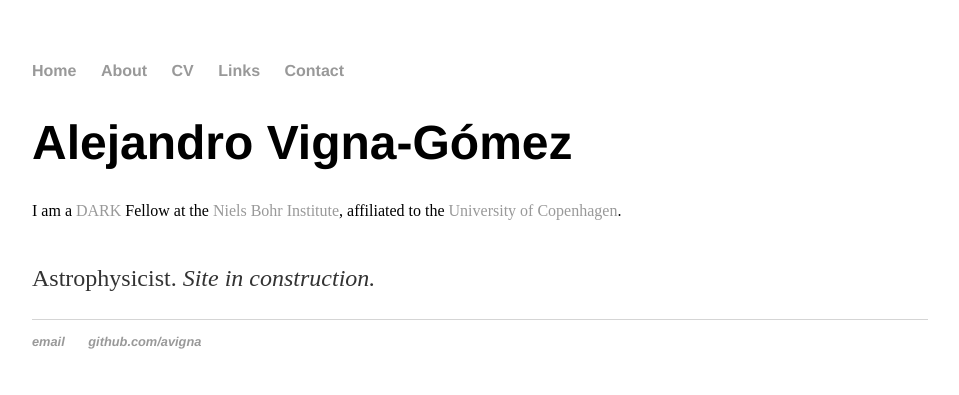
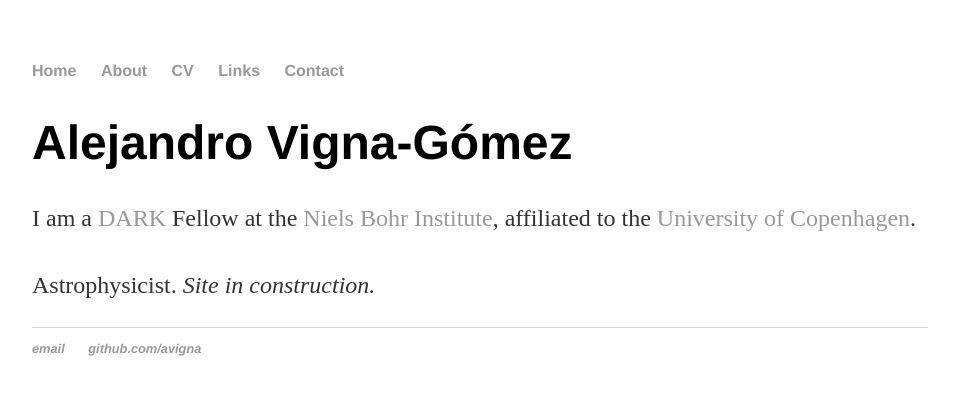
Before and after one commit to avigna/avigna.github.io, a Jekyll site: the page built from index.html, in a window 1280 px wide. Shown: the top 395 px of the page, without its empty margins (160-1119 px from the left). Built offline with Jekyll 4.4.1, drawn with Linux system fonts in a browser that asks for light colours.

Commit message:
Update index.html

```diff
--- a/index.html
+++ b/index.html
@@ -5,7 +5,8 @@ title: Alejandro Vigna-Gómez
 
 		<div class="blurb">
 			<h1>Alejandro Vigna-Gómez</h1>
+			<p>
 			I am a <a href="https://dark.nbi.ku.dk/">DARK</a> Fellow at the <a href="https://www.nbi.ku.dk/english/">Niels Bohr Institute</a>,
 			affiliated to the <a href="https://www.ku.dk/english/">University of Copenhagen</a>.<br><br>
-			<p>Astrophysicist. <em> Site in construction. <em>
+			Astrophysicist. <em> Site in construction. <em>
 		</div>
```
